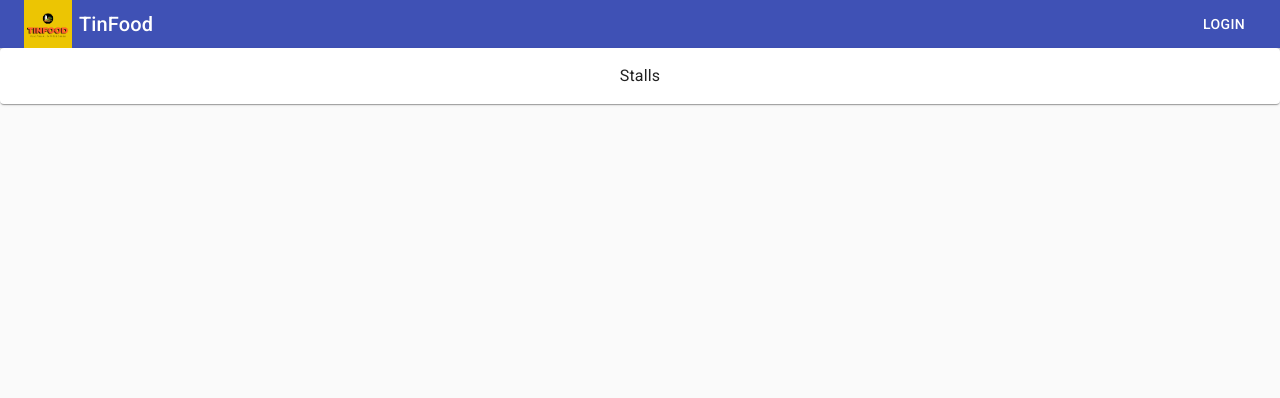
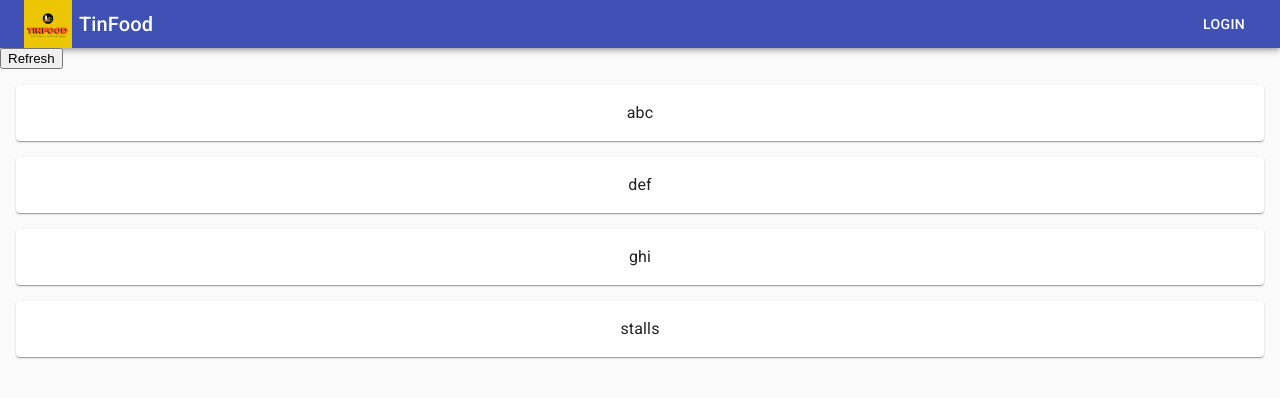
Before and after one commit to cheehongw/functional_expressionism, a React (Create React App) app: page /locations in a window 1280 px wide. Shown: the top 398 px of the page. Built offline with nearby package versions, Linux system fonts and the light colour scheme; no server answers.

Commit message:
Add basic list component to LocationList viewpage.
Adds a basic list to the LocationList viewpage.

```diff
--- a/src/views/LocationList.js
+++ b/src/views/LocationList.js
@@ -1,13 +1,50 @@
-import React from "react";
-import Header  from '../components/Header.js';
+import React, { useState } from "react";
+import Header from '../components/Header.js';
 import ClickableCard from '../components/ClickableCard.js';
+import { List, ListItem } from '@material-ui/core';
+
+//currently a dummy list.
+//in the future, API GET request will return a list of stalls with similar structure for each stall
+const dummyList = [{
+  'locationName': 'abc',
+  'locationURL': '/abc'
+}, {
+  'locationName': 'def',
+  'locationURL': '/def'
+}, {
+  'locationName': 'ghi',
+  'locationURL': '/ghi'
+}, {
+  'locationName': 'stalls',
+  'locationURL': '/stalls'
+}
+];
+
 
 const LocationList = () => {
+
+  //currently using a dummy list as the initial list state.
+  const [locationList, setLocationList] = useState(dummyList);
+
+  //temporary placeholder logic to update the list
+  const refreshList = () => setLocationList(locationList.concat([{ 'locationName': 'test', 'locationURL': '/test' }]));
+
   return (
     <div className="LocationList">
-    <Header> TinFood </Header>
-    <ClickableCard URL='/stalls'> Stalls </ClickableCard>
-  </div>
+      <Header> TinFood </Header>
+
+      {/* Temporary button */}
+      <button onClick={refreshList}> Refresh </button>
+      <List>
+        {locationList.map(
+          (location) => (
+            <ListItem>
+              <ClickableCard URL={location.locationURL}> {location.locationName} </ClickableCard>
+            </ListItem>))
+        }
+      </List>
+
+    </div>
   );
 };
 
```
